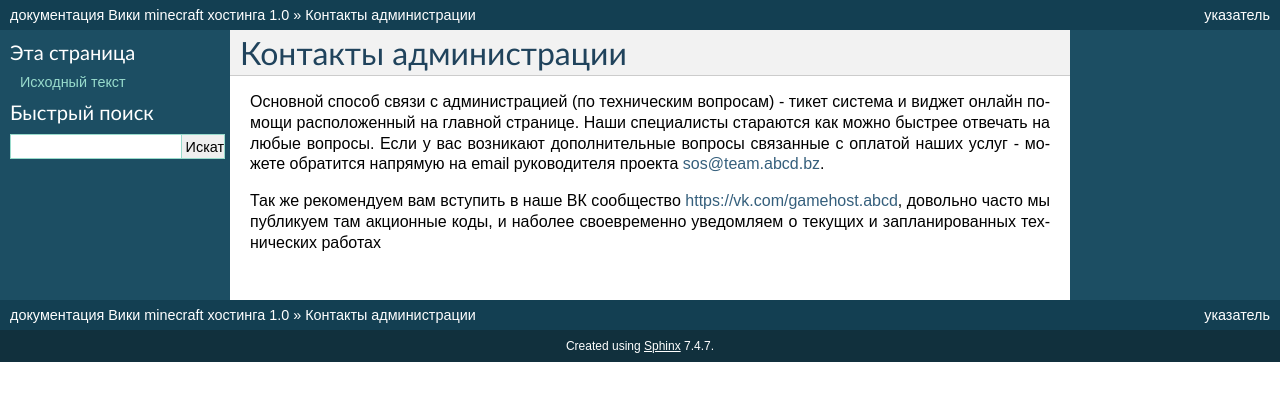
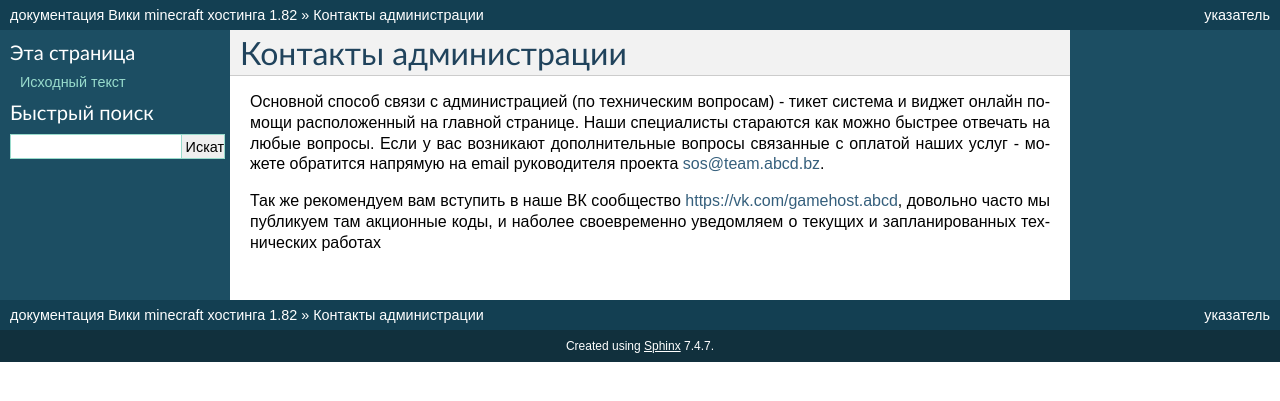
Before and after one commit to h1kkan/gamehost-wiki, a Sphinx documentation site: the page built from docs/contacts.rst, in a window 1280 px wide. Shown: the top 401 px of the page. Built offline with Sphinx 7.4.7, drawn with Linux system fonts in a browser that asks for light colours.

Commit message:
Update conf.py

```diff
--- a/docs/conf.py
+++ b/docs/conf.py
@@ -51,9 +51,9 @@
 # built documents.
 #
 # The short X.Y version.
-version = '1.0'
+version = '1.82'
 # The full version, including alpha/beta/rc tags.
-release = '1.0'
+release = '1.82'
 
 # The language for content autogenerated by Sphinx. Refer to documentation
 # for a list of supported languages.
```
